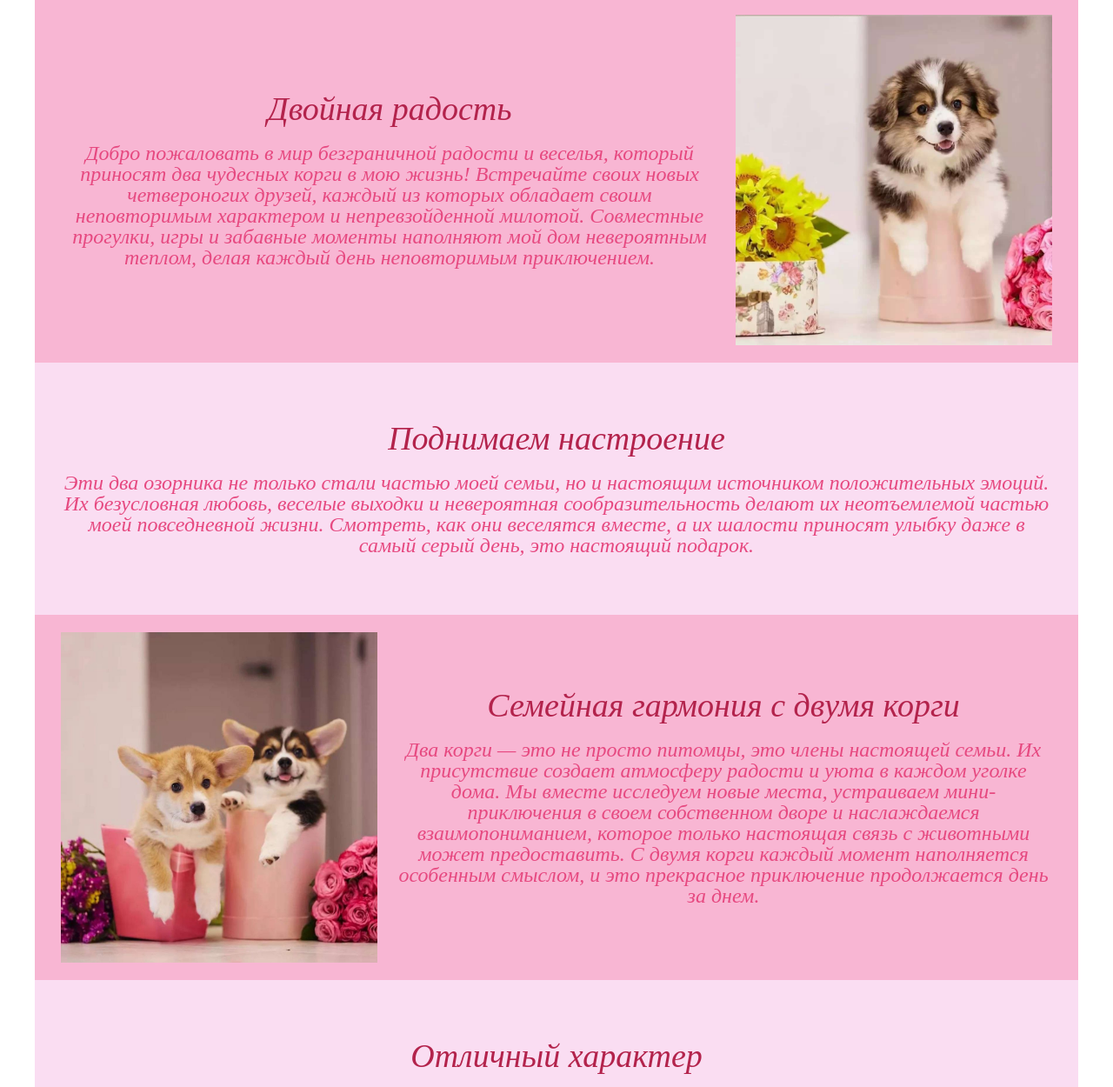
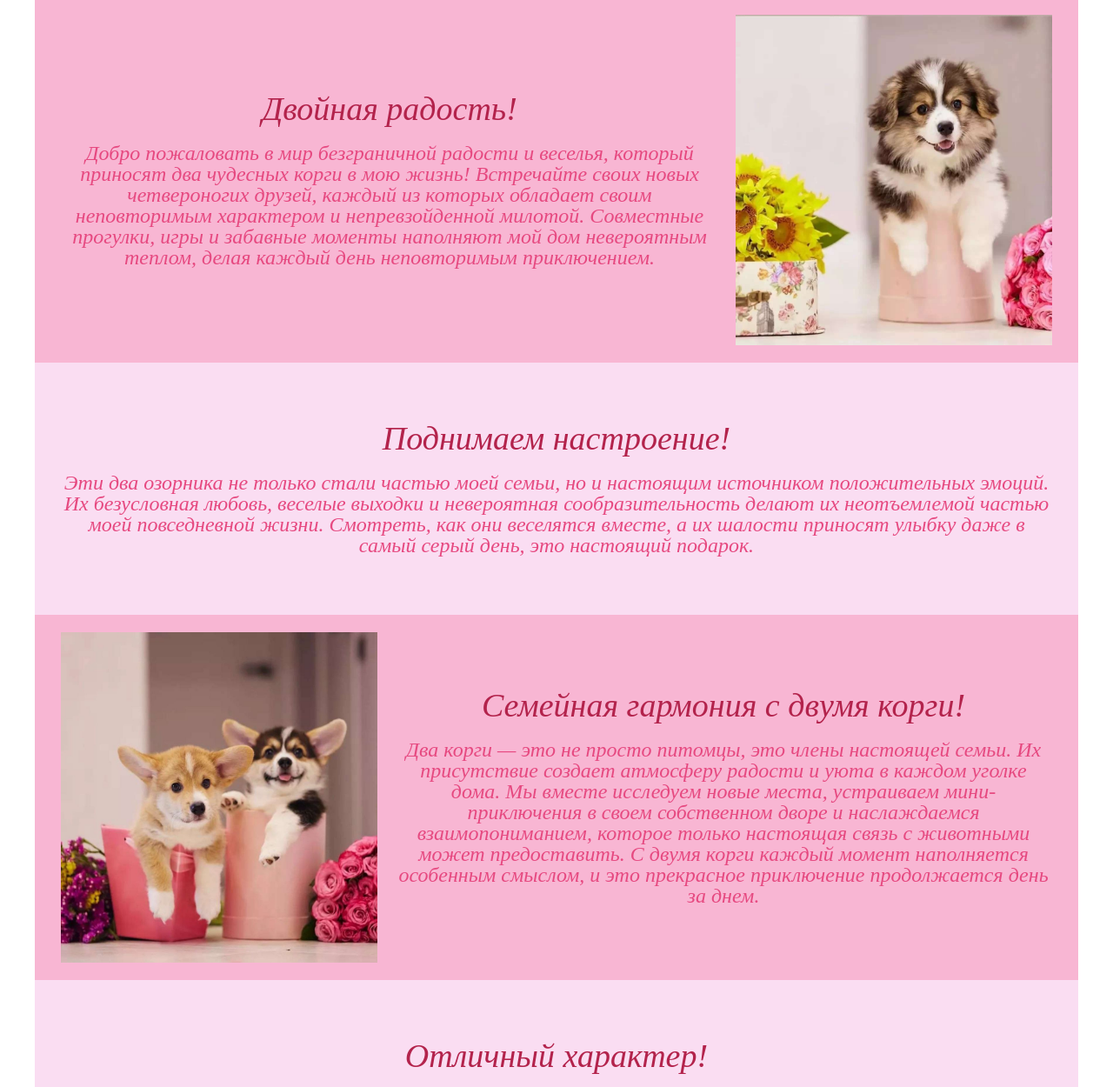
Before and after one commit to olyabr777/study, a plain HTML site: page index.html in a window 1280 px wide. Shown: the part 123-1373 px from the top of the page at 87% size. Drawn offline with Linux system fonts and the light colour scheme.

Commit message:
Change titles

```diff
--- a/index.html
+++ b/index.html
@@ -27,7 +27,7 @@
 		<div class="hobby" id="hobby1">
 			<div class="columns">
 				<div class="content">
-					<h1>Двойная радость </h1>
+					<h1>Двойная радость!</h1>
 					<p>Добро пожаловать в мир
 						безграничной радости
 						и веселья, который приносят два чудесных корги в мою жизнь! Встречайте своих новых четвероногих
@@ -42,7 +42,7 @@
 		</div>
 
 		<div class="hobby-light" id="hobby2">
-			<h2>Поднимаем настроение </h2>
+			<h2>Поднимаем настроение!</h2>
 			<p>Эти два озорника не только
 				стали частью моей
 				семьи,
@@ -56,7 +56,7 @@
 			<div class="columns">
 				<img src="images/photo_2024-03.jpg" height="380" width="364" style="display: block;margin: 0 auto;" alt="corgi">
 				<div class="content">
-					<h2>Семейная гармония с двумя корги</h2>
+					<h2>Семейная гармония с двумя корги!</h2>
 					<p>Два корги — это не просто
 						питомцы, это члены настоящей семьи. Их присутствие создает атмосферу радости и уюта в каждом
 						уголке
@@ -71,7 +71,7 @@
 		</div>
 
 		<div class="hobby-light" id="hobby4">
-			<h2>Отличный характер</h2>
+			<h2>Отличный характер!</h2>
 			<p>Корги — это порода собак с непревзойденным характером, который сразу покоряет сердца своих владельцев.
 				Они обладают уникальным сочетанием энергии, ума и преданности. Их яркая индивидуальность проявляется в
 				умном и находчивом поведении, а их острый ум делает их отличными учениками. Корги очень общительны и
```
